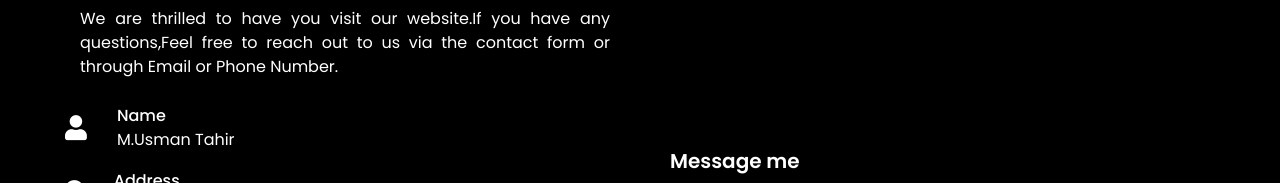
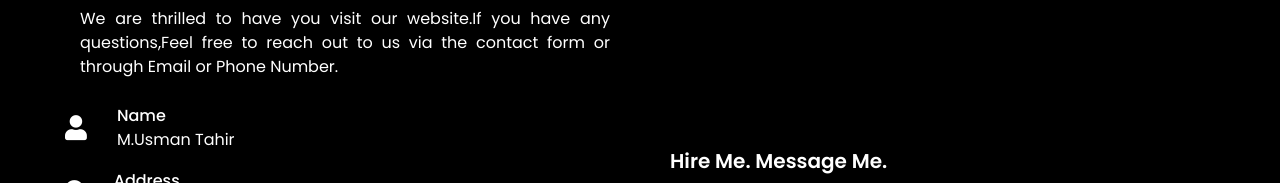
Before and after one commit to usmantahirsqa/Portfolio-Website, a plain HTML site: page index.html in a window 1280 px wide. Shown: the part 8884-9067 px from the top of the page. Drawn offline with nearby package versions, Linux system fonts and the light colour scheme; a script that the page names is missing.

Commit message:
Add files via upload

```diff
--- a/index.html
+++ b/index.html
@@ -705,7 +705,7 @@
                     </div>
                 </div>
                 <div class="column right">
-                    <div class="text" style="color: #fff;">Message me</div>
+                    <div class="text" style="color: #fff;">Hire Me. Message Me.</div>
                     <form action="https://formspree.io/f/xdkwzbve" method="POST">
     <div class="fields">
         <div class="field name">
```
